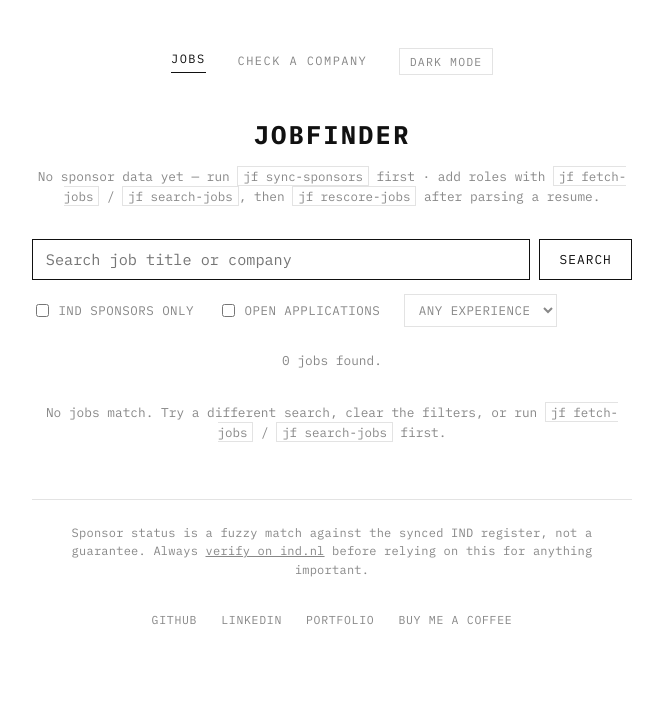
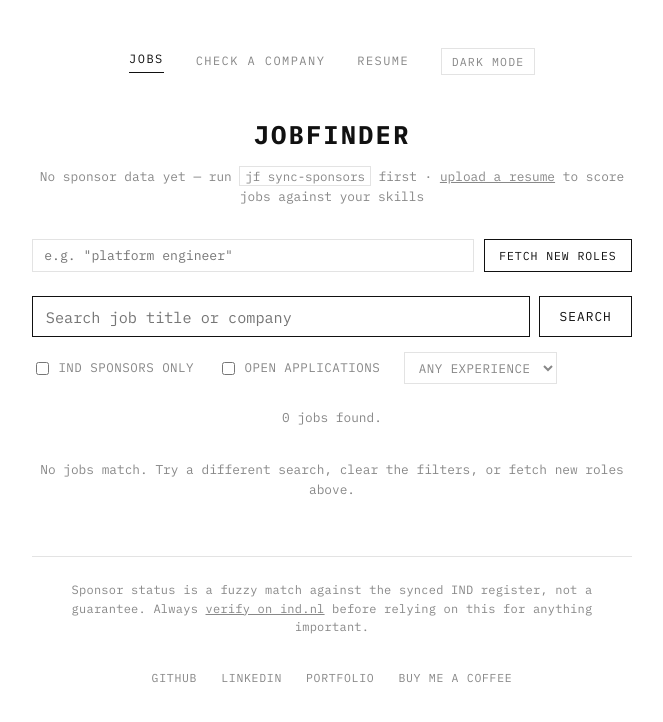
Before and after one commit to adam-bouafia/JobFinder, a FastAPI app: page / in a window 1280 px wide. Shown: the top 722 px of the page, without its empty margins (308-971 px from the left). Run offline with FastAPI, Linux system fonts and the light colour scheme; data that the repository does not hold is empty.

Commit message:
feat(web): resume upload and live Adzuna search, in the UI
Resume parsing and job search only existed as CLI commands
(jf parse-resume, jf search-jobs), surfaced in the web UI as a plain
line of CLI instructions - not something a browser user could actually
act on. Adds a /resume page (upload a PDF, see parsed skills/experience/
education, immediately rescored against existing jobs) and a "Fetch new
roles" form on the jobs page that pulls fresh Adzuna listings without
touching a terminal.

Co-Authored-By: Claude Sonnet 5 <noreply@anthropic.com>

```diff
--- a/deploy/modal_app.py
+++ b/deploy/modal_app.py
@@ -60,6 +60,7 @@ RUNTIME_DEPENDENCIES = [
     "pdf2image>=1.17.0",
     "python-dotenv>=1.2.4",
     "reportlab>=5.0.1",
+    "python-multipart>=0.0.20",
 ]
 
 image = (
--- a/pyproject.toml
+++ b/pyproject.toml
@@ -18,6 +18,7 @@ dependencies = [
     "pdf2image>=1.17.0",
     "python-dotenv>=1.2.4",
     "reportlab>=5.0.1",
+    "python-multipart>=0.0.20",
 ]
 
 [project.scripts]
--- a/src/jobfinder/paths.py
+++ b/src/jobfinder/paths.py
@@ -17,3 +17,4 @@ DATA_DIR = Path(_data_dir_override) if _data_dir_override else PROJECT_ROOT / "d
 DB_PATH = DATA_DIR / "jobfinder.db"
 SPONSORS_SNAPSHOT_PATH = DATA_DIR / "sponsors_latest.json"
 CONFIG_PATH = PROJECT_ROOT / "jobfinder.toml"
+RESUME_DIR = DATA_DIR / "resumes"
--- a/src/jobfinder/web/app.py
+++ b/src/jobfinder/web/app.py
@@ -9,19 +9,27 @@ hosting decision (local-first by default).
 
 from __future__ import annotations
 
+import re
+import time
 from pathlib import Path
 from typing import Annotated
+from urllib.parse import urlencode
 
-from fastapi import Depends, FastAPI, HTTPException, Query, Request
-from fastapi.responses import HTMLResponse, Response
+from fastapi import Depends, FastAPI, Form, HTTPException, Query, Request, UploadFile
+from fastapi.responses import HTMLResponse, RedirectResponse, Response
 from fastapi.staticfiles import StaticFiles
 from fastapi.templating import Jinja2Templates
 
 from .. import db
+from ..jobs import adzuna
 from ..jobs.export import to_markdown, to_pdf_bytes, to_text
-from ..jobs.ingest import StoredJob, list_jobs
-from ..paths import DB_PATH
+from ..jobs.ingest import StoredJob, ingest_jobs, list_jobs
+from ..matching.score import rescore_jobs
+from ..paths import DB_PATH, RESUME_DIR
+from ..resume.parse import latest_resume_profile, parse_resume
 from ..sponsors.match import match_company
+
+_SAFE_FILENAME = re.compile(r"[^A-Za-z0-9._-]+")
 
 EXPORT_MEDIA_TYPES = {
     "md": "text/markdown",
@@ -71,9 +79,12 @@ def create_app() -> FastAPI:
         sponsors_only: bool = Query(default=False),
         open_applications_only: bool = Query(default=False),
         experience: str = Query(default=""),
+        fetched: int | None = Query(default=None),
+        error: str = Query(default=""),
     ) -> HTMLResponse:
         stats = db.sponsor_stats(db_path)
         jobs = _search_jobs(db_path, query, sponsors_only, open_applications_only, experience)
+        resume_profile = latest_resume_profile(db_path)
         return templates.TemplateResponse(
             request,
             "index.html",
@@ -84,6 +95,9 @@ def create_app() -> FastAPI:
                 "sponsors_only": sponsors_only,
                 "open_applications_only": open_applications_only,
                 "experience": experience,
+                "fetched": fetched,
+                "error": error,
+                "resume_profile": resume_profile,
                 "active_nav": "home",
             },
         )
@@ -117,6 +131,67 @@ def create_app() -> FastAPI:
         return templates.TemplateResponse(
             request, "company.html", {"stats": stats, "active_nav": "company"}
         )
+
+    @app.get("/resume", response_class=HTMLResponse)
+    def resume_page(
+        request: Request,
+        db_path: Annotated[Path, Depends(get_db_path)],
+        uploaded: bool = Query(default=False),
+        error: str = Query(default=""),
+    ) -> HTMLResponse:
+        profile = latest_resume_profile(db_path)
+        return templates.TemplateResponse(
+            request,
+            "resume.html",
+            {"profile": profile, "uploaded": uploaded, "error": error, "active_nav": "resume"},
+        )
+
+    @app.post("/resume/upload")
+    def upload_resume(
+        db_path: Annotated[Path, Depends(get_db_path)],
+        file: UploadFile,
+    ) -> RedirectResponse:
+        looks_like_pdf = file.content_type == "application/pdf" or (
+            file.filename or ""
+        ).lower().endswith(".pdf")
+        if not looks_like_pdf:
+            params = urlencode({"error": "Only PDF resumes are supported."})
+            return RedirectResponse(url=f"/resume?{params}", status_code=303)
+
+        RESUME_DIR.mkdir(parents=True, exist_ok=True)
+        safe_name = _SAFE_FILENAME.sub("_", file.filename or "resume.pdf")
+        dest = RESUME_DIR / f"{int(time.time())}-{safe_name}"
+        dest.write_bytes(file.file.read())
+
+        try:
+            parse_resume(dest, db_path=db_path)
+        except Exception:
+            params = urlencode(
+                {"error": "Could not read that PDF - is it a text or scanned resume?"}
+            )
+            return RedirectResponse(url=f"/resume?{params}", status_code=303)
+        rescore_jobs(db_path=db_path)
+
+        return RedirectResponse(url="/resume?uploaded=true", status_code=303)
+
+    @app.post("/jobs/fetch")
+    def fetch_jobs(
+        db_path: Annotated[Path, Depends(get_db_path)],
+        query: str = Form(...),
+    ) -> RedirectResponse:
+        """Pulls fresh Adzuna listings for `query` straight from the UI -
+        the web equivalent of `jf search-jobs` + `jf rescore-jobs`."""
+        try:
+            listings = adzuna.search(query)
+        except adzuna.AdzunaCredentialsError:
+            params = urlencode(
+                {"error": "Adzuna credentials aren't configured on this deployment."}
+            )
+            return RedirectResponse(url=f"/?{params}", status_code=303)
+        inserted = ingest_jobs(listings, db_path=db_path)
+        rescore_jobs(db_path=db_path)
+        params = urlencode({"query": query, "fetched": inserted})
+        return RedirectResponse(url=f"/?{params}", status_code=303)
 
     @app.get("/search", response_class=HTMLResponse)
     def search(
--- a/src/jobfinder/web/templates/_job_results.html
+++ b/src/jobfinder/web/templates/_job_results.html
@@ -41,5 +41,5 @@
   {% endfor %}
 </div>
 {% else %}
-<p class="meta">No jobs match. Try a different search, clear the filters, or run <code>jf fetch-jobs</code> / <code>jf search-jobs</code> first.</p>
+<p class="meta">No jobs match. Try a different search, clear the filters, or fetch new roles above.</p>
 {% endif %}
--- a/src/jobfinder/web/templates/base.html
+++ b/src/jobfinder/web/templates/base.html
@@ -216,12 +216,50 @@
   }
   .site-footer a { text-decoration: none; }
   .site-footer a:hover { color: var(--fg); }
+  h2 {
+    font-size: 0.85rem;
+    letter-spacing: 0.06em;
+    text-transform: uppercase;
+    margin: 1.8rem 0 0.6rem;
+  }
+  ul { margin: 0; padding-left: 1.2rem; font-size: 0.9rem; }
+  .banner {
+    border: 1px solid var(--rule);
+    padding: 0.6rem 0.9rem;
+    font-size: 0.85rem;
+    margin-bottom: 1.2rem;
+  }
+  .banner.success { border-color: var(--fg); }
+  .banner.error { border-color: var(--fg); color: var(--fg); }
+  .upload-form { display: flex; gap: 0.6rem; align-items: center; flex-wrap: wrap; }
+  .upload-form input[type=file] {
+    font-family: inherit;
+    font-size: 0.82rem;
+    color: var(--muted);
+    flex: 1;
+  }
+  .skills { display: flex; flex-wrap: wrap; gap: 0.5rem; }
+  .skill-tag {
+    border: 1px solid var(--rule);
+    padding: 0.2rem 0.55rem;
+    font-size: 0.75rem;
+    letter-spacing: 0.03em;
+  }
+  .fetch-form {
+    display: flex;
+    gap: 0.6rem;
+    margin: 0.8rem 0 1.5rem;
+    font-size: 0.82rem;
+  }
+  .fetch-form input[type=text] { font-size: 0.82rem; padding: 0.45rem 0.7rem; }
+  .fetch-form button { padding: 0.45rem 0.9rem; font-size: 0.72rem; }
 </style>
 </head>
 <body>
 <nav>
   <a href="/" class="{{ 'active' if active_nav == 'home' else '' }}">Jobs</a>
   <a href="/company" class="{{ 'active' if active_nav == 'company' else '' }}">Check a Company</a>
+  <a href="/resume" class="{{ 'active' if active_nav == 'resume' else '' }}">Resume</a>
   <button id="theme-toggle" type="button">Theme</button>
 </nav>
 {% block content %}{% endblock %}
--- a/src/jobfinder/web/templates/index.html
+++ b/src/jobfinder/web/templates/index.html
@@ -7,9 +7,26 @@
   {% else %}
     No sponsor data yet &mdash; run <code>jf sync-sponsors</code> first
   {% endif %}
-  &middot; add roles with <code>jf fetch-jobs</code> / <code>jf search-jobs</code>,
-  then <code>jf rescore-jobs</code> after parsing a resume.
+  &middot;
+  {% if resume_profile %}
+    scoring against your <a href="/resume">uploaded resume</a>
+    ({{ resume_profile.skills|length }} skills detected)
+  {% else %}
+    <a href="/resume">upload a resume</a> to score jobs against your skills
+  {% endif %}
 </p>
+
+{% if fetched is not none %}
+<p class="banner success">Fetched {{ fetched }} new role{{ '' if fetched == 1 else 's' }} from Adzuna.</p>
+{% endif %}
+{% if error %}
+<p class="banner error">{{ error }}</p>
+{% endif %}
+
+<form action="/jobs/fetch" method="post" class="fetch-form">
+  <input type="text" name="query" placeholder="e.g. &quot;platform engineer&quot;" autocomplete="off" required>
+  <button type="submit">Fetch new roles</button>
+</form>
 
 <form
   hx-get="/results"
```
Also changed, not shown: src/jobfinder/web/templates/resume.html (added, +61 -0 lines), tests/web/test_app.py (+78 -0 lines), 2 other files.
